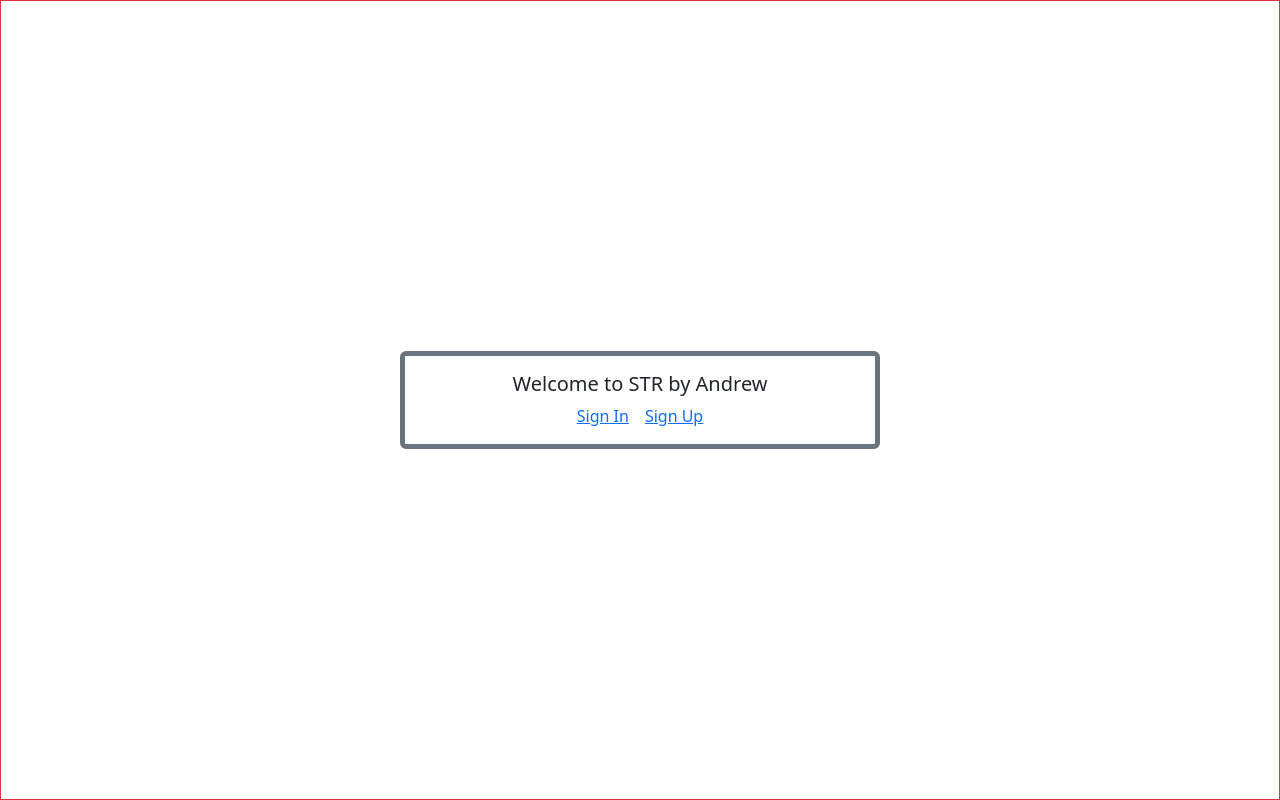
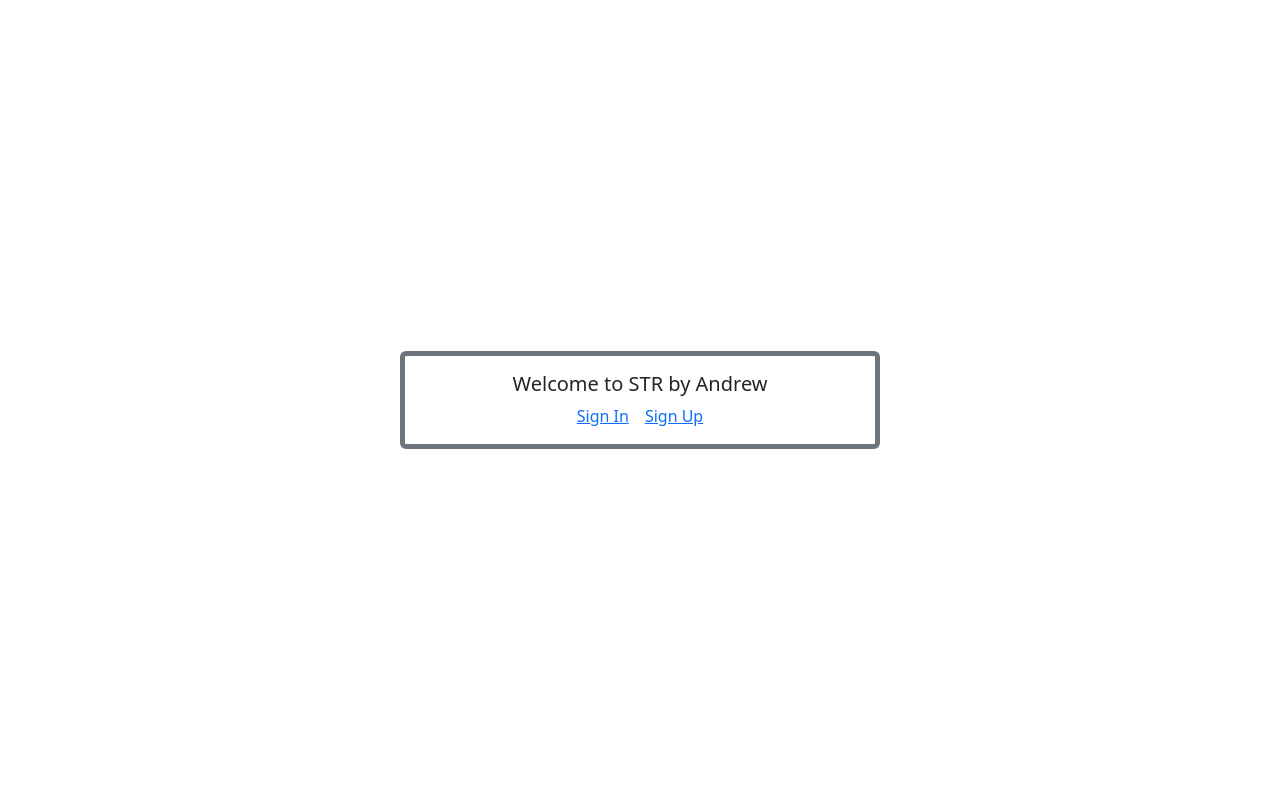
Before and after one commit to andrewSantanastaso/str-by-andrew-frontend, a React (Vite) app: page / in a window 1280 px wide. Built offline with nearby package versions, Linux system fonts and the light colour scheme; no server answers.

Commit message:
removed border from landing page

```diff
--- a/src/components/Landing/Landing.jsx
+++ b/src/components/Landing/Landing.jsx
@@ -10,7 +10,7 @@
   return (
     <Container
       fluid
-      className="d-flex justify-content-center align-items-center align-self-center border border-danger vh-100"
+      className="d-flex justify-content-center align-items-center align-self-center vh-100"
       style={{ height: "1000px" }}
     >
       <Card
```
